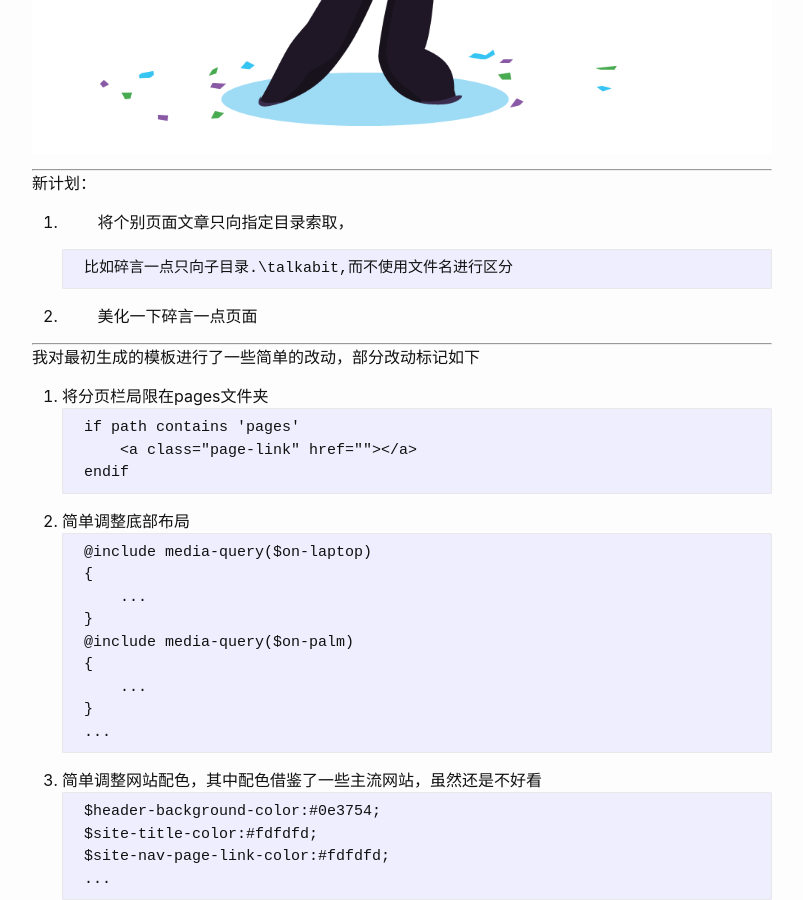
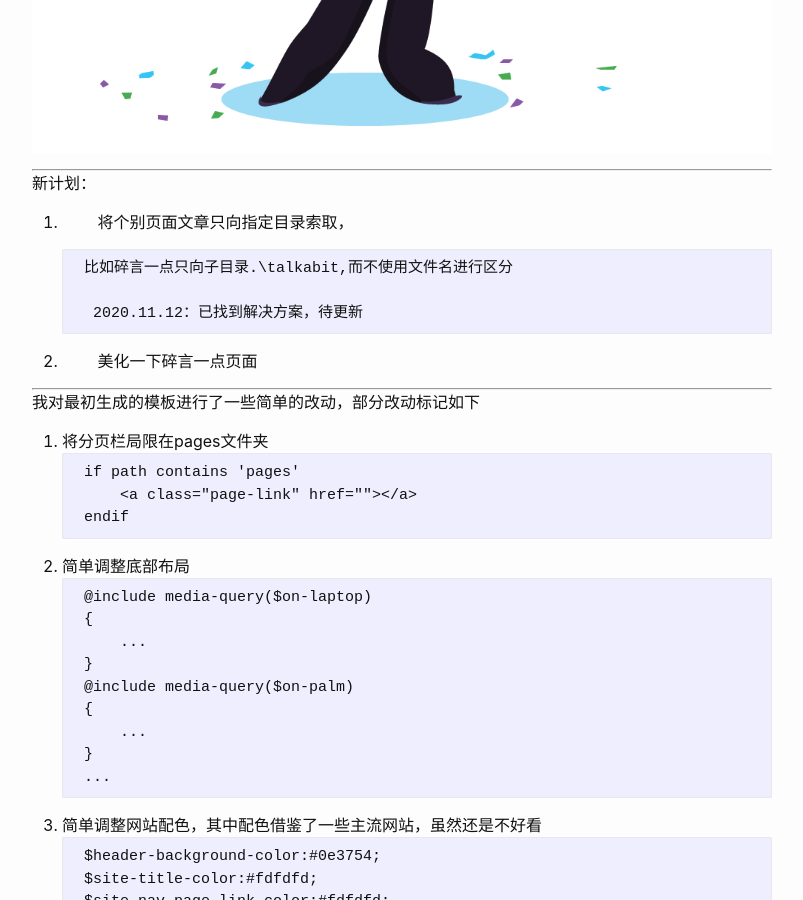
Before and after one commit to xx025/xx025.github.com, a Jekyll site: the page built from pages/z09about.md, in a window 1280 px wide and 900 px high, scrolled down 789 px. Shown: the whole window, without its empty margins (238-1041 px from the left). Built offline with Jekyll 4.4.1, drawn with Linux system fonts in a browser that asks for light colours.

Commit message:
Update z09about.md

```diff
--- a/pages/z09about.md
+++ b/pages/z09about.md
@@ -16,6 +16,8 @@ Welcome to GitHub!
 1. 将个别页面文章只向指定目录索取，
 
         比如碎言一点只向子目录.\talkabit,而不使用文件名进行区分
+
+         2020.11.12：已找到解决方案，待更新
 
 2. 美化一下碎言一点页面
 
```
